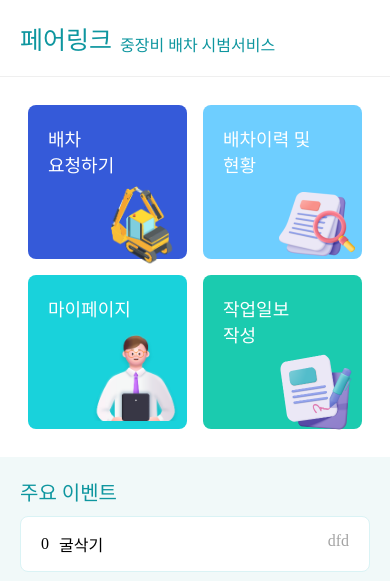
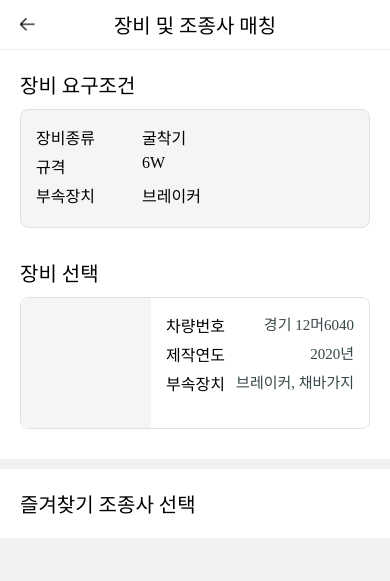
Before and after one commit to hosangpark/fairLink, a React Native app: screen /Matching in a window 390 px wide. Shown: the top 581 px of the page. Built offline with nearby package versions, Linux system fonts and the light colour scheme.

Commit message:
23-04-14 장비 및 조종사 매칭 페이지 1/2

```diff
--- a/Router.tsx
+++ b/Router.tsx
@@ -21,6 +21,7 @@ import { Volunteer } from './src/screen/Board/Volunteer';
 import { ElectronicContract } from './src/screen/Board/ElectronicContract';
 import { SettingProfile } from './src/screen/mypage/settingProfile/SettingProfile';
 import { FavoriteFilotIndex } from './src/screen/mypage/favorite/FavoriteFilotIndex';
+import { Matching } from './src/screen/Board/Matching';
 
 //navigator router ;;
 // type ToastRef = Toast | null;
@@ -75,6 +76,11 @@ export const Router = () => {
                 <Stack.Screen  // 이력 및 현황 - 현장세부내용
                     name={'DetailField'}
                     component={DetailField}
+                    options={{headerShown:false}}
+                />
+                <Stack.Screen // 현장지원하기 - 현장세부내용 - 장비 및 조종사 매칭
+                    name={'Matching'}
+                    component={Matching}
                     options={{headerShown:false}}
                 />
                 <Stack.Screen // 이력 및 현황 - 작업세부내용
--- /dev/null
+++ b/src/screen/Board/Matching.tsx
@@ -0,0 +1,70 @@
+import React from "react";
+import { ScrollView, View, Text, Image } from "react-native";
+import { BackHeader } from "../../component/header/BackHeader";
+import { colors, fontStyle } from "../../style/style";
+
+export const Matching = () => {
+
+    const data = [
+        {
+            equipType : '굴착기',
+            size : '6W',
+            side : '브레이커',
+            numb : '경기 12머6040',
+            date : '2020년',
+            sideSeleted : '브레이커, 채바가지'
+        }
+    ]
+
+    return (
+        <ScrollView>
+            <BackHeader title="장비 및 조종사 매칭" />
+            <View style={{ backgroundColor: colors.WHITE_COLOR}}>
+                <View style={{ margin: 20, }}>
+                    <Text style={[ fontStyle.f_semibold, { fontSize: 20, color: colors.FONT_COLOR_BLACK}]}>장비 요구조건</Text>
+                    <View style={{ marginVertical: 10, padding: 15, backgroundColor: colors.BACKGROUND_COLOR_GRAY1, borderWidth: 1, borderColor: colors.BORDER_GRAY_COLOR, borderRadius: 8}}>
+                        <View style={{ flexDirection: 'row', marginBottom: 5}}>
+                            <Text style={[ fontStyle.f_semibold, { fontSize: 16, color: colors.FONT_COLOR_BLACK, flex: 1}]}>장비종류</Text>
+                            <Text style={[ fontStyle.f_regular, { fontSize: 16, color: colors.FONT_COLOR_BLACK, flex: 2}]}>{data[0].equipType}</Text>
+                        </View>
+                        <View style={{ flexDirection: 'row', marginBottom: 5}}>
+                            <Text style={[ fontStyle.f_semibold, { fontSize: 16, color: colors.FONT_COLOR_BLACK, flex: 1}]}>규격</Text>
+                            <Text style={[ fontStyle.f_regular, { fontSize: 16, color: colors.FONT_COLOR_BLACK, flex: 2}]}>{data[0].size}</Text>
+                        </View>
+                        <View style={{ flexDirection: 'row', marginBottom: 5}}>
+                            <Text style={[ fontStyle.f_semibold, { fontSize: 16, color: colors.FONT_COLOR_BLACK, flex: 1}]}>부속장치</Text>
+                            <Text style={[ fontStyle.f_regular, { fontSize: 16, color: colors.FONT_COLOR_BLACK, flex: 2}]}>{data[0].side}</Text>
+                        </View>
+                    </View>
+                </View>
+                <View style={{ marginHorizontal: 20, marginBottom: 20 }}>
+                    <Text style={[ fontStyle.f_semibold, { fontSize: 20, color: colors.FONT_COLOR_BLACK}]}>장비 선택</Text>
+                    <View style={{ flexDirection: 'row', marginVertical: 10, borderWidth: 1, borderColor: colors.BORDER_GRAY_COLOR, borderRadius: 8}}>
+                        <View style={{ width: 130, height: 130, justifyContent: 'center', /* alignItems: 'center' */}}>
+                            <Image style={{ width: '100%', height: '100%', backgroundColor: colors.BACKGROUND_COLOR_GRAY1, alignSelf: 'center', margin:0 }} /* source={ require('../../assets/img/ic_main1.png')} */ />
+                        </View>
+                        <View style={{ flex: 2, margin: 15}}>
+                            <View style={{ flexDirection: 'row', justifyContent: 'space-between', marginBottom: 5}}>
+                                <Text style={[ fontStyle.f_medium, { fontSize: 16, color: colors.FONT_COLOR_BLACK}]}>차량번호</Text>
+                                <Text style={[ fontStyle.f_regular, { fontSize: 15, color: colors.FONT_COLOR_BLACK2}]}>{data[0].numb}</Text>
+                            </View>
+                            <View style={{ flexDirection: 'row', justifyContent: 'space-between', marginBottom: 5}}>
+                                <Text style={[ fontStyle.f_medium, { fontSize: 16, color: colors.FONT_COLOR_BLACK}]}>제작연도</Text>
+                                <Text style={[ fontStyle.f_regular, { fontSize: 15, color: colors.FONT_COLOR_BLACK2}]}>{data[0].date}</Text>
+                            </View>
+                            <View style={{ flexDirection: 'row', justifyContent: 'space-between', marginBottom: 5}}>
+                                <Text style={[ fontStyle.f_medium, { fontSize: 16, color: colors.FONT_COLOR_BLACK}]}>부속장치</Text>
+                                <Text style={[ fontStyle.f_regular, { fontSize: 15, color: colors.FONT_COLOR_BLACK2}]}>{data[0].sideSeleted}</Text>
+                            </View>
+                        </View>
+                    </View>
+                </View>
+            </View>
+            <View style={{ backgroundColor: colors.WHITE_COLOR, marginVertical: 10}}>
+                <View style={{ margin: 20 }}>
+                    <Text style={[ fontStyle.f_semibold, { fontSize: 20, color: colors.FONT_COLOR_BLACK}]}>즐겨찾기 조종사 선택</Text>
+                </View>
+            </View>
+        </ScrollView>
+    )
+}
--- a/src/screen/mypage/MyPageIndex.tsx
+++ b/src/screen/mypage/MyPageIndex.tsx
@@ -60,7 +60,7 @@ export const MyPageIndex = ({setTabIndex}:MyPageIndexType) => {
                     {/* <TouchableOpacity onPress={() => navigation.navigate('MyInfo') }> */}
                     {/* <TouchableOpacity onPress={() => navigation.navigate('SettingProfile') }> */}
                     {/* <TouchableOpacity onPress={() => navigation.navigate('FavoriteFilotIndex') }> */}
-                    <TouchableOpacity onPress={() => navigation.navigate('CompanyProfile') }>
+                    <TouchableOpacity onPress={() => navigation.navigate('Matching') }>
                         <View style={[styles.deepBottomBorder,{padding:20,flexDirection:'row',justifyContent:'space-between',alignItems:'center'}]}>
                             <Text style={[fontStyle.f_medium,{fontSize:18,color:colors.FONT_COLOR_BLACK}]}>나의 정보</Text>
                         </View>
--- a/src/screen/mypage/favorite/AffiliationFilot.tsx
+++ b/src/screen/mypage/favorite/AffiliationFilot.tsx
@@ -25,7 +25,7 @@ export const AffiliationFilot = () => {
                     recEmpCount = {6}
                     location = '[경남] 진주시, 사천시, 창원시'
                     isDelete = {true}
-                    // action
+                    action={()=>{}}
                 />
             </View>
             <View>
@@ -40,7 +40,7 @@ export const AffiliationFilot = () => {
                     recEmpCount = {6}
                     location = '[경남] 진주시, 사천시, 창원시'
                     isDelete = {true}
-                    // action
+                    action={()=>{}}
                 />
             </View>
         </View>
--- a/src/screen/mypage/favorite/FavoriteSpare.tsx
+++ b/src/screen/mypage/favorite/FavoriteSpare.tsx
@@ -40,7 +40,7 @@ export const FavoriteSpare = () => {
                     recEmpCount = {6}
                     location = '[경남] 진주시, 사천시, 창원시'
                     isDelete = {true}
-                    // action
+                    action={()=>{}}
                 />
             </View>
             <View>
@@ -55,7 +55,7 @@ export const FavoriteSpare = () => {
                     recEmpCount = {6}
                     location = '[경남] 진주시, 사천시, 창원시'
                     isDelete = {true}
-                    // action
+                    action={()=>{}}
                 />
             </View>
             <AlertModal
--- a/type/routerType.ts
+++ b/type/routerType.ts
@@ -24,4 +24,5 @@ export type RouterNavigatorParams = {
     Volunteer:undefined //지원자현황
     CompanyProfile:undefined //장비회사프로필
     ElectronicContract:undefined //전자계약
+    Matching:undefined
 }
```
